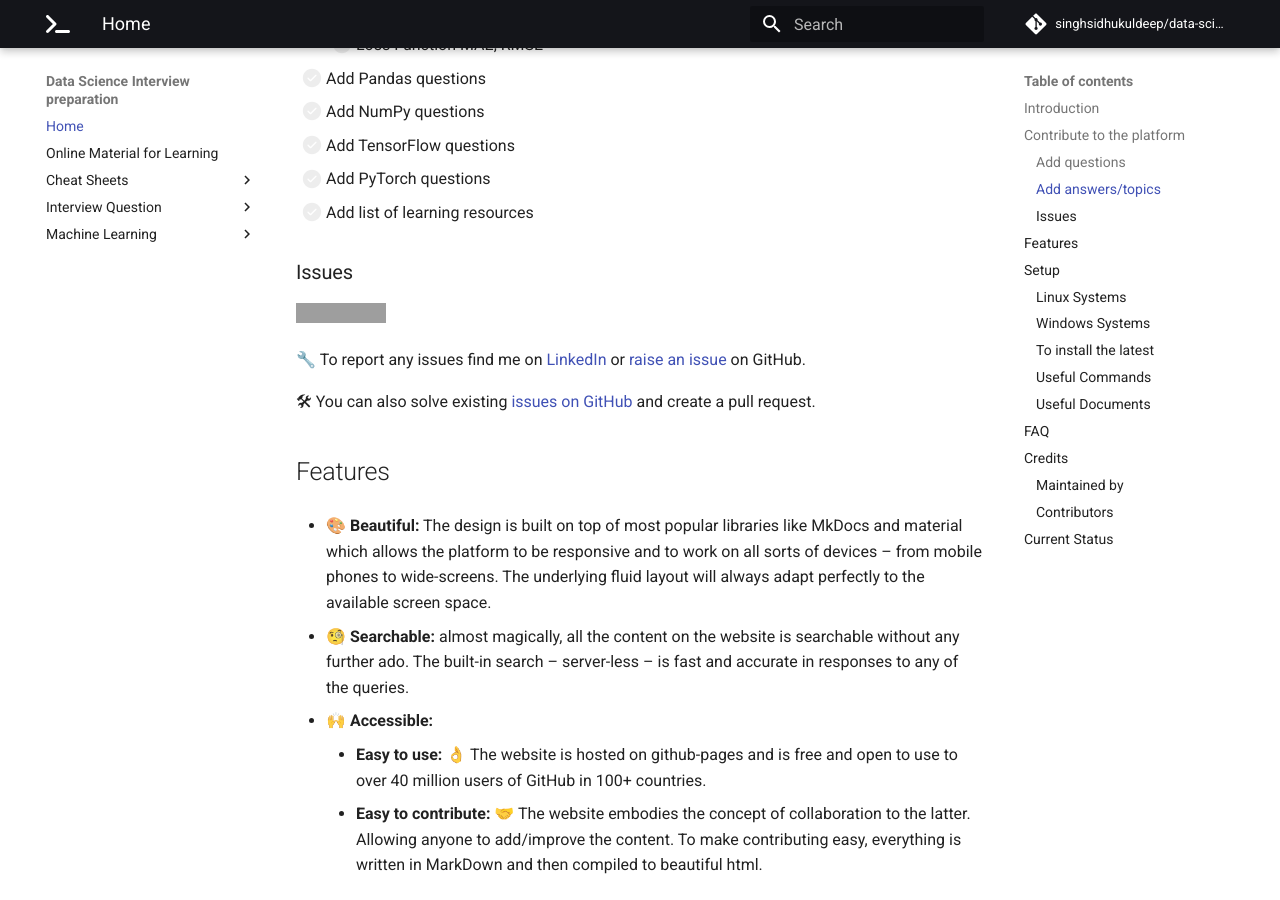
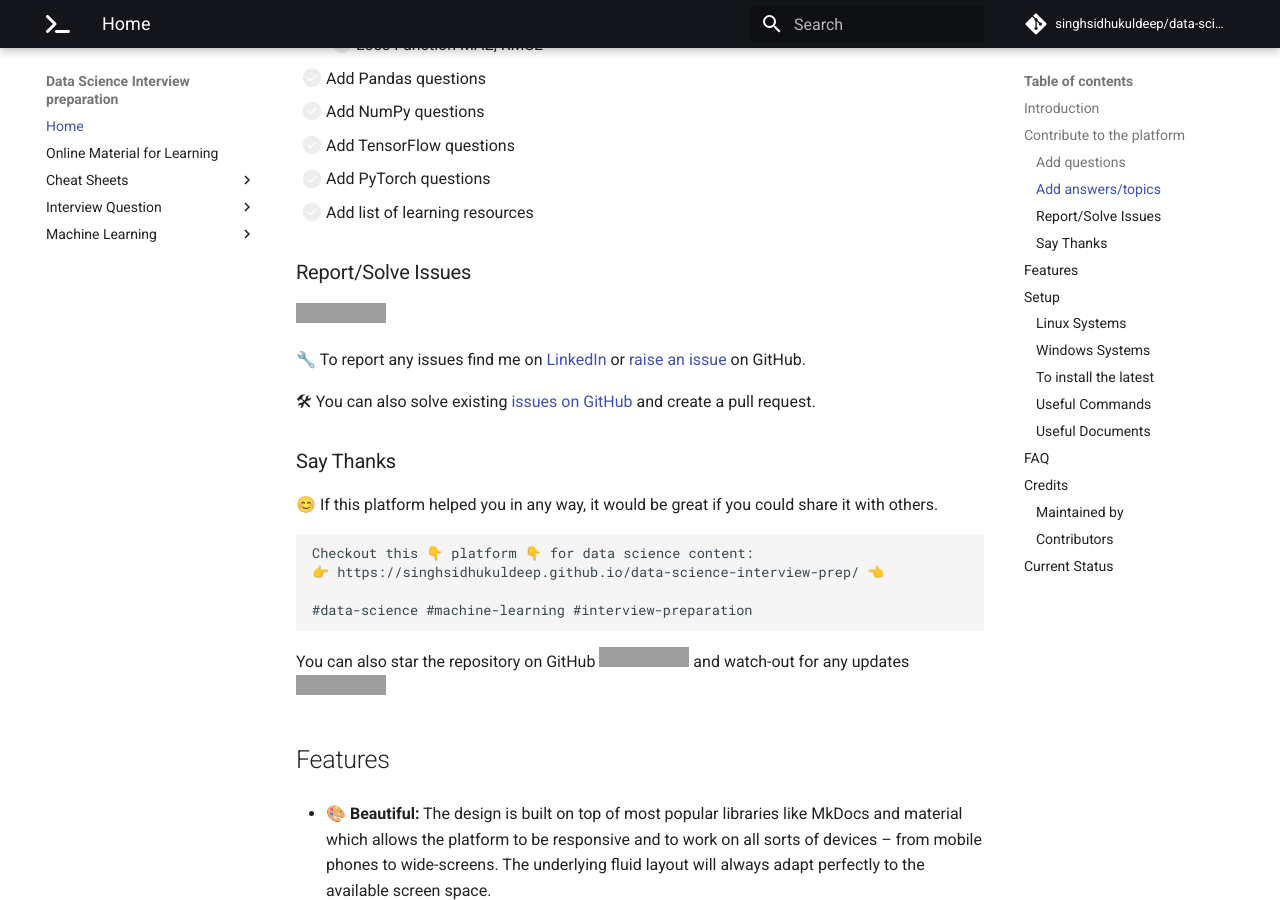
Before and after one commit to singhsidhukuldeep/singhsidhukuldeep.github.io, an MkDocs documentation site: the page built from docs/index.md, in a window 1280 px wide and 900 px high, scrolled down 1969 px. Built offline with MkDocs 1.6.1 and Material for MkDocs 9.7.7, drawn with Linux system fonts in a browser that asks for light colours; comment, search, counter and statistics services are not loaded; grey boxes are pictures that could not be loaded.

Commit message:
uptime bot

````diff
--- a/docs/index.md
+++ b/docs/index.md
@@ -69,13 +69,29 @@ Contribution in any form will be deeply appreciated. 🙏
 * [ ] Add PyTorch questions
 * [ ] Add list of learning resources
 
-### Issues
+### Report/Solve Issues
 
 [![Issues](https://img.shields.io/github/issues/singhsidhukuldeep/data-science-interview-prep)](https://github.com/singhsidhukuldeep/data-science-interview-prep/issues)
 
 🔧 To report any issues find me on [LinkedIn](#maintained-by) or [raise an issue](https://github.com/singhsidhukuldeep/data-science-interview-prep/issues) on GitHub.
 
 🛠 You can also solve existing [issues on GitHub](https://github.com/singhsidhukuldeep/data-science-interview-prep/issues) and create a pull request.
+
+### Say Thanks
+
+😊 If this platform helped you in any way, it would be great if you could share it with others.
+
+```
+Checkout this 👇 platform 👇 for data science content:
+👉 https://singhsidhukuldeep.github.io/data-science-interview-prep/ 👈
+
+#data-science #machine-learning #interview-preparation
+```
+
+You can also star the repository on GitHub
+[![Stars](https://badgen.net/github/stars/singhsidhukuldeep/data-science-interview-prep)](https://github.com/singhsidhukuldeep/data-science-interview-prep/stargazers)
+and watch-out for any updates
+[![Watchers](https://badgen.net/github/watchers/singhsidhukuldeep/data-science-interview-prep)](https://github.com/singhsidhukuldeep/data-science-interview-prep/watchers)
 
 ## Features
 
@@ -186,10 +202,11 @@ LinkedIn: [Kuldeep Singh Sidhu (LinkedIn)](https://www.linkedin.com/in/singhsidh
 [![Maintenance](https://img.shields.io/badge/Maintained%3F-yes-green.svg)](https://github.com/singhsidhukuldeep)
 [![Website shields.io](https://img.shields.io/website?url=https%3A%2F%2Fsinghsidhukuldeep.github.io%2Fdata-science-interview-prep%2F)](https://singhsidhukuldeep.github.io/data-science-interview-prep/)
 [![GitHub pages status](https://img.shields.io/github/deployments/singhsidhukuldeep/data-science-interview-prep/github-pages)](https://github.com/singhsidhukuldeep/data-science-interview-prep/deployments/activity_log?environment=github-pages)
-[![Issues](https://img.shields.io/github/issues/singhsidhukuldeep/data-science-interview-prep)](https://github.com/singhsidhukuldeep/data-science-interview-prep/issues)
+[![GitHub up-time BOT](https://badgen.net/uptime-robot/month/ur967659-422c6e77bfb79bb6a47c642c)](https://github.com/singhsidhukuldeep/data-science-interview-prep/deployments/activity_log?environment=github-pages)
 [![Commits](https://img.shields.io/github/last-commit/singhsidhukuldeep/data-science-interview-prep)](https://github.com/singhsidhukuldeep/data-science-interview-prep/commits/master)
 [![DependaBot](https://api.dependabot.com/badges/status?host=github&repo=singhsidhukuldeep/data-science-interview-prep)](https://dependabot.com/)
 
+[![Issues](https://img.shields.io/github/issues/singhsidhukuldeep/data-science-interview-prep)](https://github.com/singhsidhukuldeep/data-science-interview-prep/issues)
 [![Total Commits](https://badgen.net/github/commits/singhsidhukuldeep/data-science-interview-prep)](https://github.com/singhsidhukuldeep/data-science-interview-prep/commits/master)
 [![Contributors](https://badgen.net/github/contributors/singhsidhukuldeep/data-science-interview-prep)](https://github.com/singhsidhukuldeep/data-science-interview-prep/graphs/contributors)
 [![Forks](https://badgen.net/github/forks/singhsidhukuldeep/data-science-interview-prep)](https://github.com/singhsidhukuldeep/data-science-interview-prep/network/members)
````
Also changed, not shown: README.md (+2 -1 lines).
